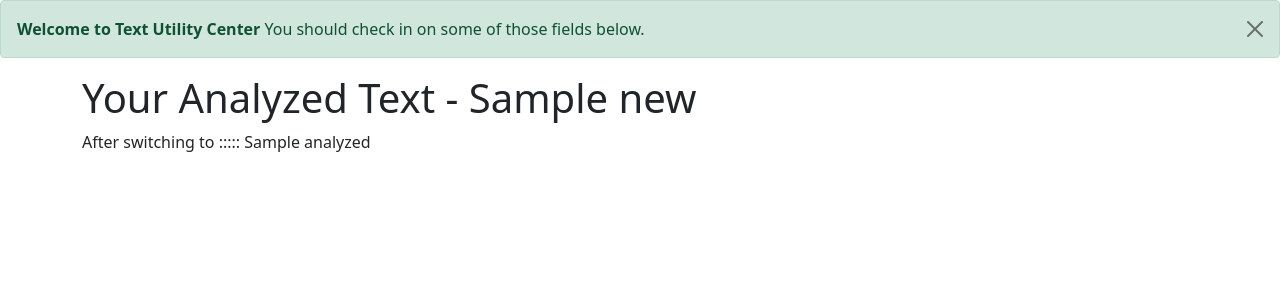
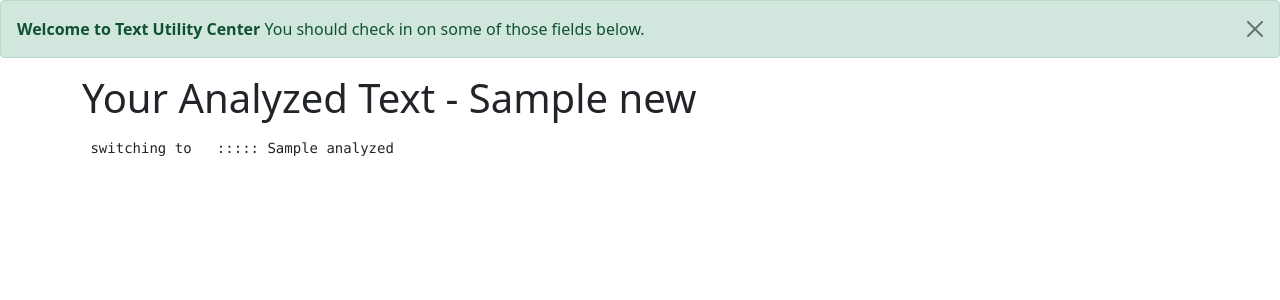
Before and after one commit to RajrupDasid/simple-text-utils, a Django app: template textutils/templates/analyze.html in a window 1280 px wide. Shown: the part 56-356 px from the top of the page. Run offline with Django 3.2, Linux system fonts and the light colour scheme; the template is opened without the code that fills it: most values are stand-ins (such as "Sample title", 1, 10 or a date in 2020).

Commit message:
bug fied related to new line

```diff
--- a/textutils/templates/analyze.html
+++ b/textutils/templates/analyze.html
@@ -61,7 +61,7 @@
             <body>
                 <h1>Your Analyzed Text - {{ new }}</h1>
                 <p>
-                   After switching to   ::::: {{analyzed}}
+                   <pre> switching to   ::::: {{analyzed}}</pre>
                 </p>
             </body>
         </html>
--- a/textutils/textutils/views.py
+++ b/textutils/textutils/views.py
@@ -20,7 +20,7 @@ def analyze(request):
     nlr=request.GET.get('nlr','off')
     sr=request.GET.get('sr','off')
     analyzed=""
-    punctuations='''!#@$!^$3#&# * # @( ) @ * ) @ ! * ^ $ ^ $ % @{ } [ ] " " ' ' : ; . / ? > ? < ,  '''
+    punctuations=''' _ - + = !#@$!^$3#&# * # @( ) @ * ) @ ! * ^ $ ^ $ % @{ } [ ] " " ' ' : ; . / ? > ? < ,  '''
     if rp=='on':
         for char in new:
             if char not in punctuations:
```
